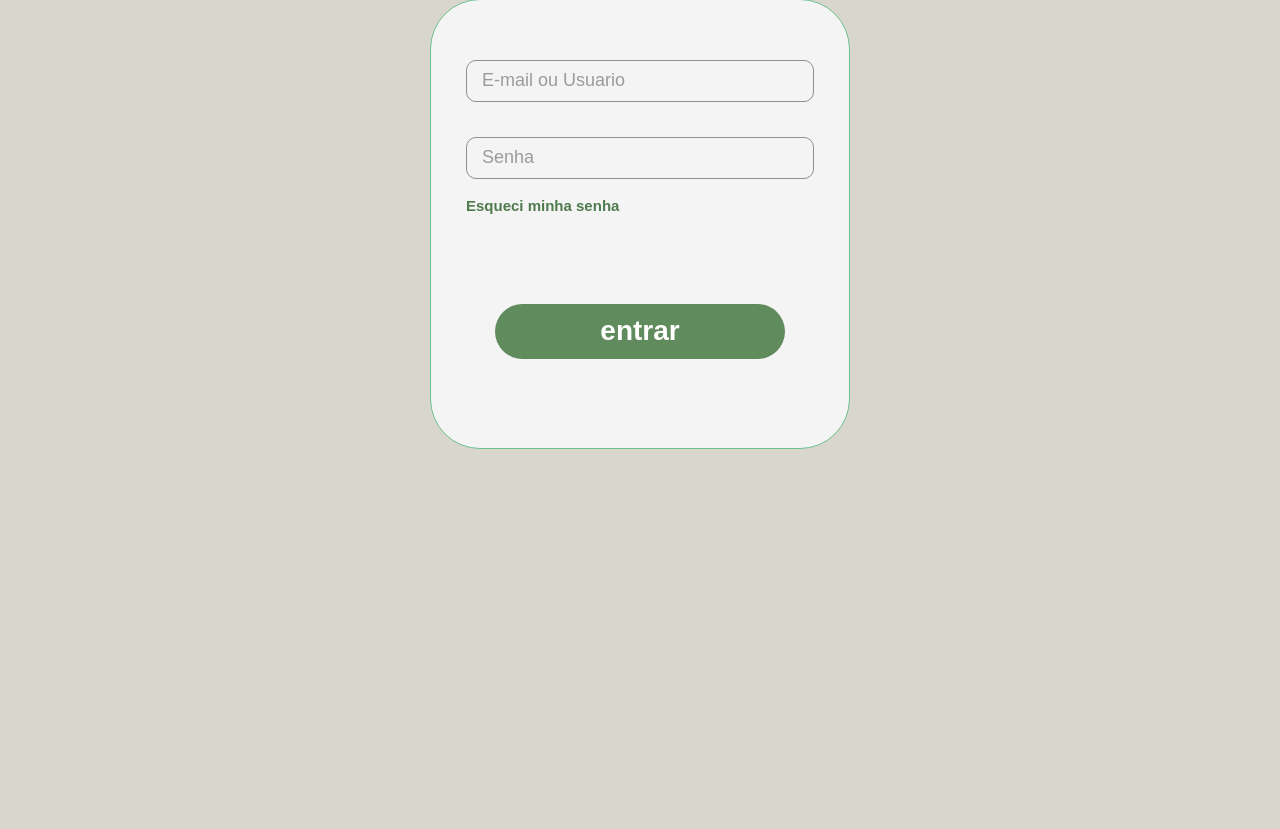
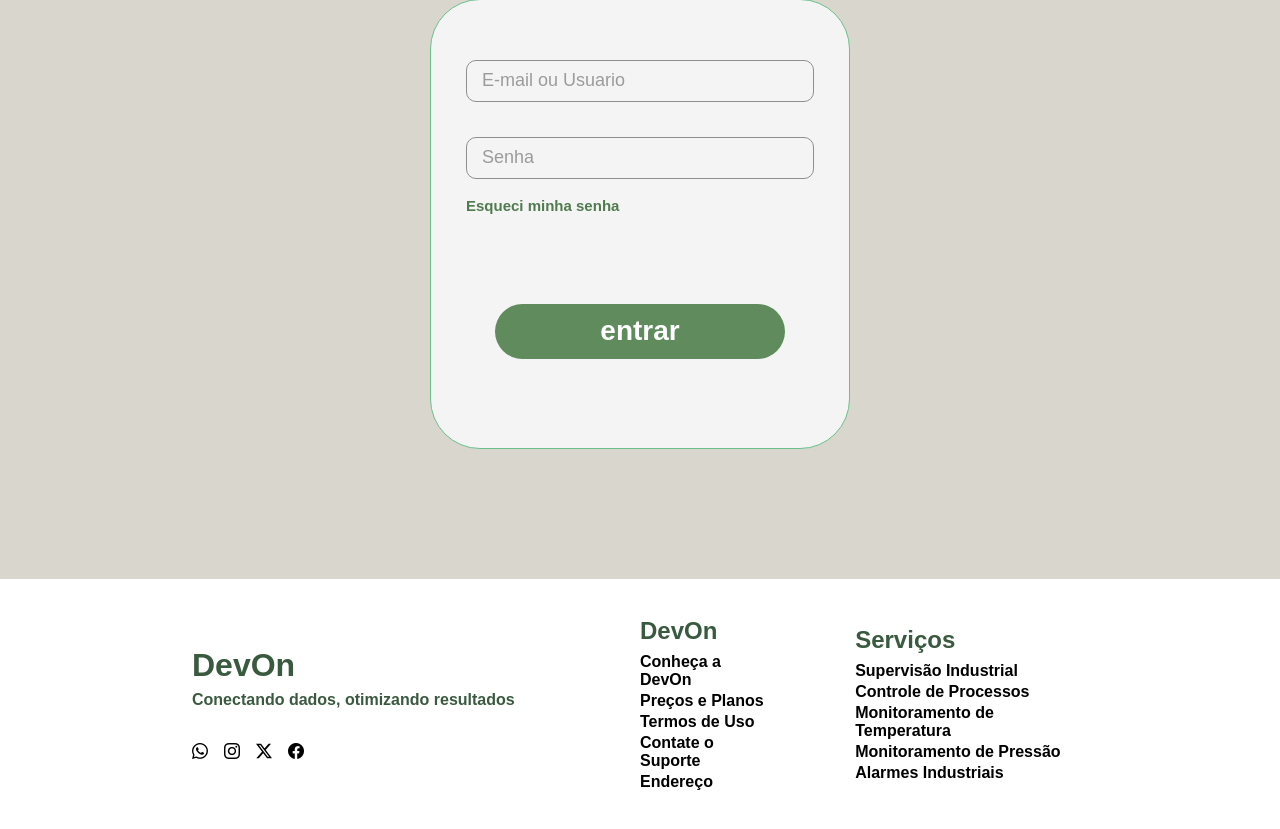
Before and after one commit to matheus0824/DevOn---Sistema-de-monitoramento-e-controle-industrial, a PHP site: page / in a window 1280 px wide. Shown: the part 280-1109 px from the top of the page. Before the commit the page ends 729 px from the top, so only its background shows below. Run offline with PHP 8.4, Linux system fonts and the light colour scheme.

Commit message:
criação de aquivo para termos de uso

```diff
--- a/css/style.css
+++ b/css/style.css
@@ -3,6 +3,7 @@
     padding: 0;
     box-sizing: border-box;
     font-family: Arial, Helvetica, sans-serif;
+    scrollbar-width: none;
 }
 
 body {
@@ -87,6 +88,7 @@ header nav a:hover {
     display: flex;
     flex-direction: column;
     align-items: center;
+    padding-bottom: 130px;
 }
 
 h1 {
@@ -152,3 +154,117 @@ button {
 button:hover {
     background-color: #3f5f3d;
 }
+
+
+
+
+
+
+
+
+
+
+
+
+
+
+
+
+
+
+
+
+        @import url('https://fonts.cdnfonts.com/css/gilroy-bold');
+
+        * {
+            box-sizing: border-box;
+            margin: 0;
+            padding: 0;
+            font-family: 'Gilroy-Regular', sans-serif;
+        }
+
+        main {
+            background-color: #9c7802;
+        }
+
+        footer {
+            background-color: #ffffff;
+            min-height: 250px;
+            height: 100%;
+            width: 100%;
+            display: flex;
+        }
+
+        .footer-esquerda{
+            width: 50%;
+            display: flex;
+            flex-direction: column;
+            justify-content: center;
+            align-items: left;
+            gap: 12px;
+            padding-left: 15%;
+        }
+
+        .footer-esquerda h1{
+            font-family: 'Gilroy-Bold', sans-serif;
+            color: #3a5a40;
+            font-size: 2rem;
+        }
+
+        .footer-esquerda h2{
+            color: #3a5a40;
+            font-size: 1rem;
+        }
+
+        .footer-esquerda ul {
+            display: flex;
+            margin-top: 5%;
+        }
+
+        .footer-esquerda ul{
+            list-style: none;
+            display: flex;
+            gap: 1rem;
+        }
+
+        .footer-esquerda li a{
+            color: black;
+            text-decoration: none;
+            font-size: 1rem;
+        }
+
+        .footer-direita{
+            padding-right: 15%;
+            gap: 5rem;
+            width: 50%;
+            display: flex;
+            justify-content: right;
+            align-items: center;
+        }
+
+        .footer-direita h1{
+            font-family: 'Gilroy-Bold', sans-serif;
+            font-size: 1.5rem;
+            color: #3a5a40;
+        }
+
+        .footer-direita ul{
+            margin-top: 0.8rem;
+            list-style: none;
+            display: flex;
+            flex-direction: column;
+            gap: 3px;
+            font-size: 1rem;
+
+        }
+
+        .footer-direita li{
+            font-weight: 600;
+            cursor: pointer;
+            transition: ease 0.3s;
+        }
+
+        .footer-direita li:hover{
+            color: #3a5a40;
+            text-shadow: 0 0 10px rgba(58, 90, 64, 0.1);
+        }
--- a/html/footer.php
+++ b/html/footer.php
@@ -0,0 +1,48 @@
+<!DOCTYPE html>
+<html lang="pt-br">
+<head>
+    <meta charset="UTF-8">
+    <meta name="viewport" content="width=device-width, initial-scale=1.0">
+    <title>Document</title>
+    <link rel="stylesheet" href="https://cdn.jsdelivr.net/npm/bootstrap-icons@1.13.1/font/bootstrap-icons.min.css">
+    <link rel="stylesheet" href="../css/style.css">
+<body>
+    <footer>
+        <div class="footer-esquerda">
+            <h1>DevOn</h1>
+            <h2>Conectando dados, otimizando resultados</h2>
+
+            <ul>
+                <li><a href=""><i class="bi bi-whatsapp"></i></a></li>
+                <li><a href=""><i class="bi bi-instagram"></i></a></li>
+                <li><a href=""><i class="bi bi-twitter-x"></i></a></li>
+                <li><a href=""><i class="bi bi-facebook"></i></a></li>
+            </ul>
+        </div>
+
+        <div class="footer-direita">
+            <div class="footer-list">
+                <h1>DevOn</h1>
+                <ul>
+                    <li>Conheça a DevOn</li>
+                    <li>Preços e Planos</li>
+                    <li>Termos de Uso</li>
+                    <li>Contate o Suporte</li>
+                    <li>Endereço</li>
+                </ul>
+            </div>
+
+            <div class="footer-list">
+                <h1>Serviços</h1>
+                <ul>
+                    <li>Supervisão Industrial</li>
+                    <li>Controle de Processos</li>
+                    <li>Monitoramento de Temperatura</li>
+                    <li>Monitoramento de Pressão</li>
+                    <li>Alarmes Industriais</li>
+                </ul>
+            </div>
+        </div>
+    </footer>
+</body>
+</html>
--- a/index.php
+++ b/index.php
@@ -45,5 +45,9 @@
 
     </div>
 
+<?php
+include 'html/footer.php';
+?>
+
 </body>
 </html>
--- a/partials/insert.php
+++ b/partials/insert.php
@@ -49,5 +49,4 @@ if ($_SERVER['REQUEST_METHOD'] === 'POST') {
     }
 }
 
-location: ../html/formCadstro.php
 ?>
```
Also changed, not shown: css/footer.css (added, +93 -0 lines), html/temosdeUso.php (added, +64 -0 lines).
